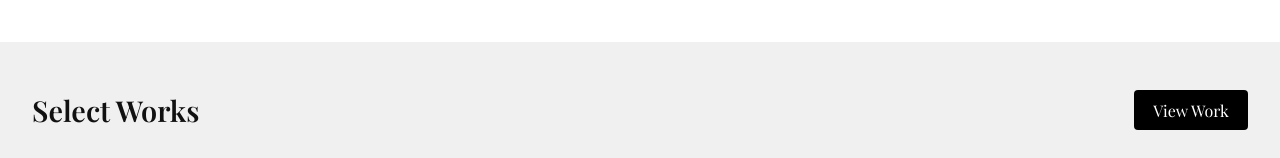
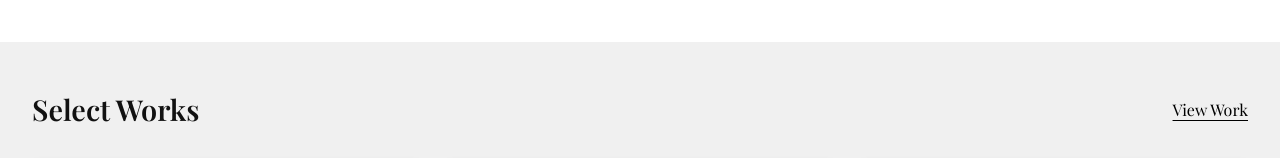
Before and after one commit to Jonagam/drone_portfolio, a plain HTML site: page index.html in a window 1280 px wide. Shown: the part 574-732 px from the top of the page. Drawn offline with nearby package versions, Linux system fonts and the light colour scheme.

Commit message:
update knap

```diff
--- a/index.html
+++ b/index.html
@@ -2,6 +2,7 @@
 <html lang="da">
 <head>
   <link href="https://fonts.googleapis.com/css2?family=Playfair+Display:wght@400;600&display=swap" rel="stylesheet">
+  <link href="https://fonts.googleapis.com/css2?family=Playfair+Display&display=swap" rel="stylesheet">
   <meta charset="UTF-8">
   <meta name="viewport" content="width=device-width, initial-scale=1.0">
   <title>Dronefotos</title>
@@ -89,17 +90,17 @@
     }
 
     .button-link {
-      padding: 0.6rem 1.2rem;
-      background-color: black;
-      color: white;
-      text-decoration: none;
-      border-radius: 4px;
+      font-family: 'Playfair Display', serif;
+      background: none;
+      border: none;
+      color: black;
       font-weight: 500;
-      transition: background-color 0.2s ease;
-    }
-
-    .button-link:hover {
-      background-color: #333;
+      text-decoration: underline;
+      text-underline-offset: 4px;
+      font-size: 1rem;
+      padding: 0;
+      margin: 0;
+      cursor: pointer;
     }
 
     .hero img {
```
